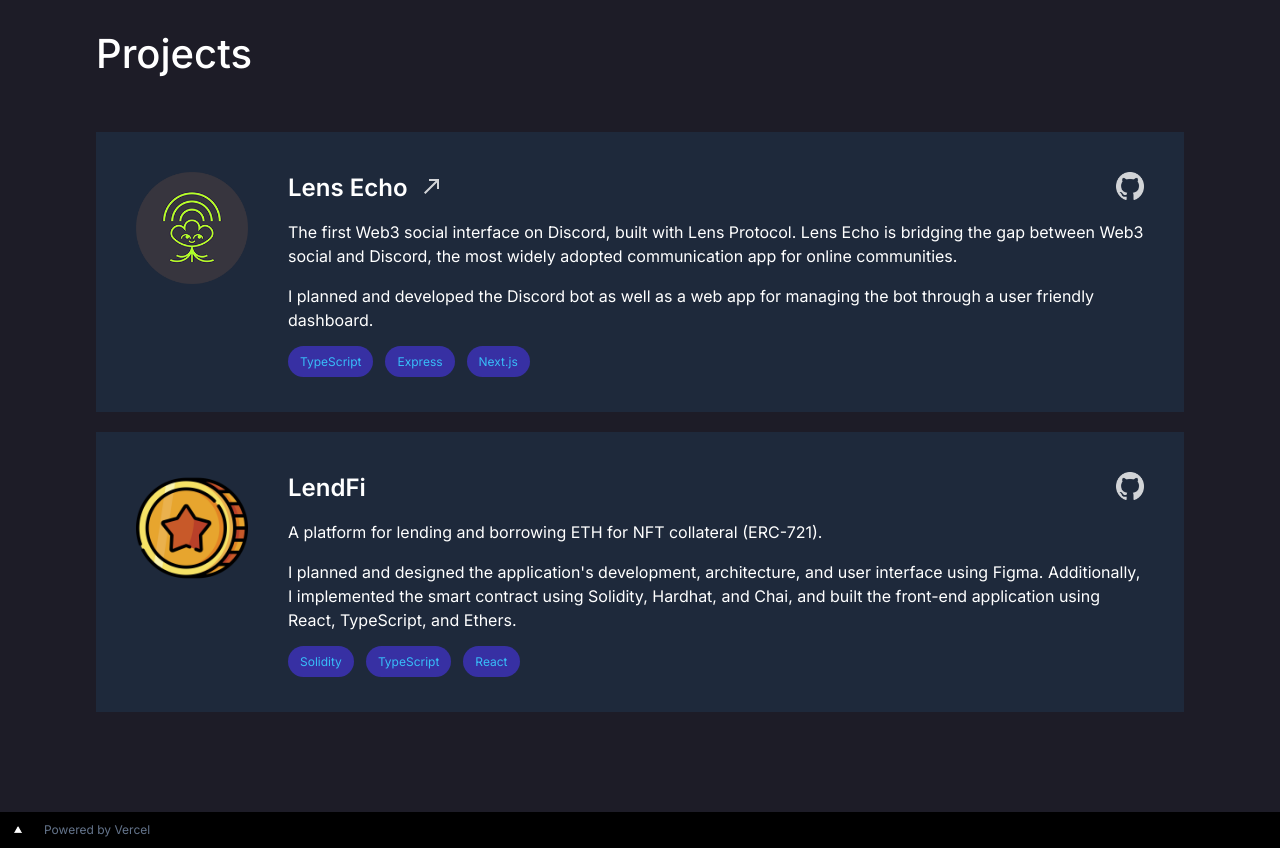
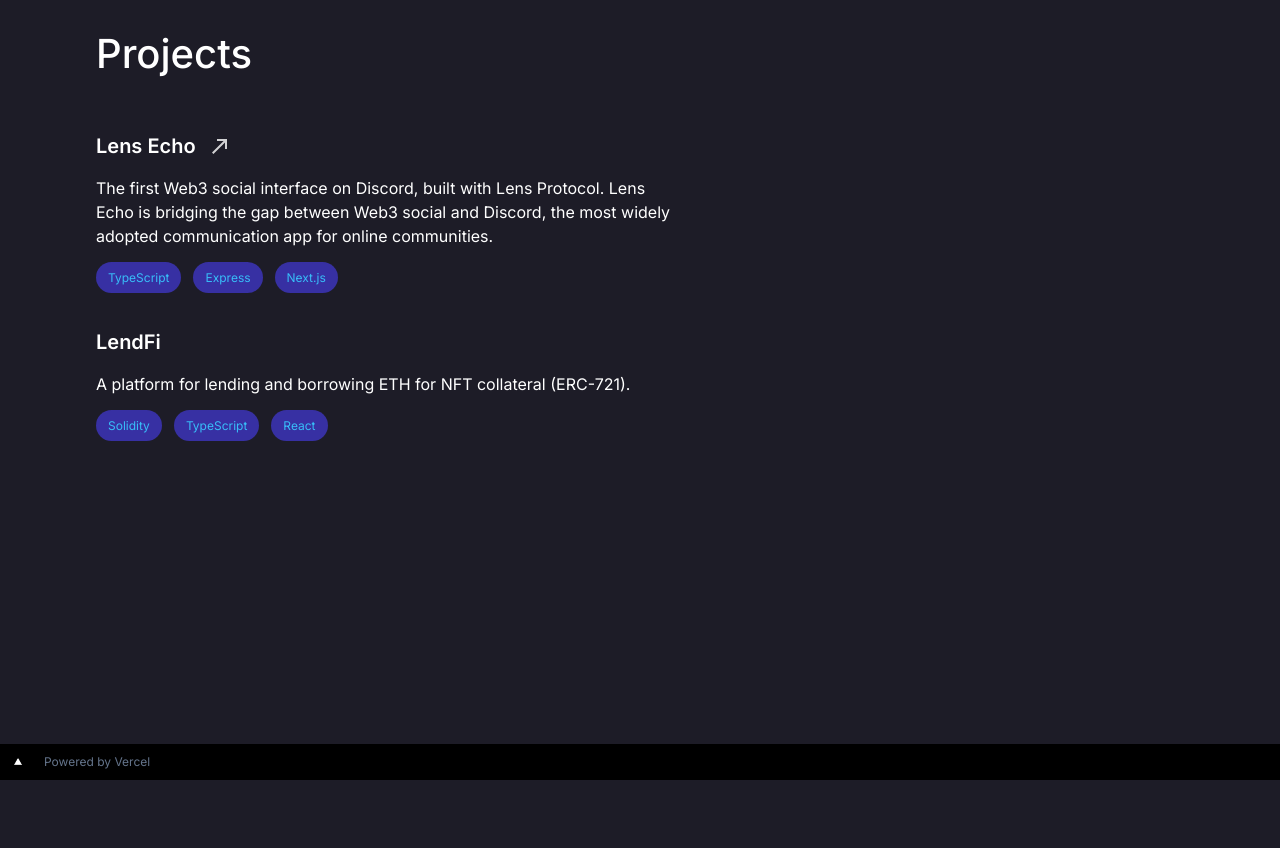
Before and after one commit to benbaessler/my-portfolio, a Next.js app: page / in a window 1280 px wide. Shown: the part 1720-2568 px from the top of the page. After the commit the page ends 2500 px from the top, so only its background shows below. Built offline with nearby package versions, Linux system fonts and the light colour scheme.

Commit message:
chore: redesign projects

```diff
--- a/src/components/Project.tsx
+++ b/src/components/Project.tsx
@@ -1,32 +1,24 @@
 import Image, { StaticImageData } from "next/image";
 import GitHubIcon from "@/assets/icons/github.png";
-import CallMadeIcon from '@mui/icons-material/CallMade';
+import CallMadeIcon from "@mui/icons-material/CallMade";
 
 interface Props {
   title: string;
   description: string;
-  workDescription: string;
   tags: string[];
-  image: StaticImageData;
   githubLink: string;
   link?: string;
 }
 
-const Project = ({
-  title,
-  description,
-  workDescription,
-  tags,
-  image,
-  githubLink,
-  link,
-}: Props) => (
-  <div className="bg-slate-800 p-10 flex flex-col gap-5 sm:flex-row mb-5">
-    <Image src={image} alt={title} className="w-20 h-20 sm:w-28 sm:h-28" />
-    <div className="flex flex-col ml-5 space-y-4">
-      <div className="flex justify-between">
+const Project = ({ title, description, tags, githubLink, link }: Props) => (
+  <div className="bg-slate flex flex-col sm:flex-row mb-10 max-w-xl">
+    <div className="flex flex-col space-y-4">
       <div className="flex">
-          <h3 className="text-2xl font-semibold mr-3">{title}</h3>
+        <a href={githubLink} target="_blank" rel="noopener noreferrer">
+          <h3 className="text-xl font-semibold mr-3 hover:text-slate-200">
+            {title}
+          </h3>
+        </a>
         {link && (
           <a
             href={link}
@@ -38,16 +30,7 @@ const Project = ({
           </a>
         )}
       </div>
-        <a href={githubLink} target="_blank" rel="noopener noreferrer">
-          <Image
-            src={GitHubIcon}
-            alt={`${title} GitHub`}
-            className="h-7 w-7 opacity-80 hover:opacity-100"
-          />
-        </a>
-      </div>
-      <p>{description}</p>
-      <p>{workDescription}</p>
+      <p className="text-md">{description}</p>
       <div>
         {tags.map((tag) => (
           <span
```
Lines whose indentation alone changed are shown as unchanged.
